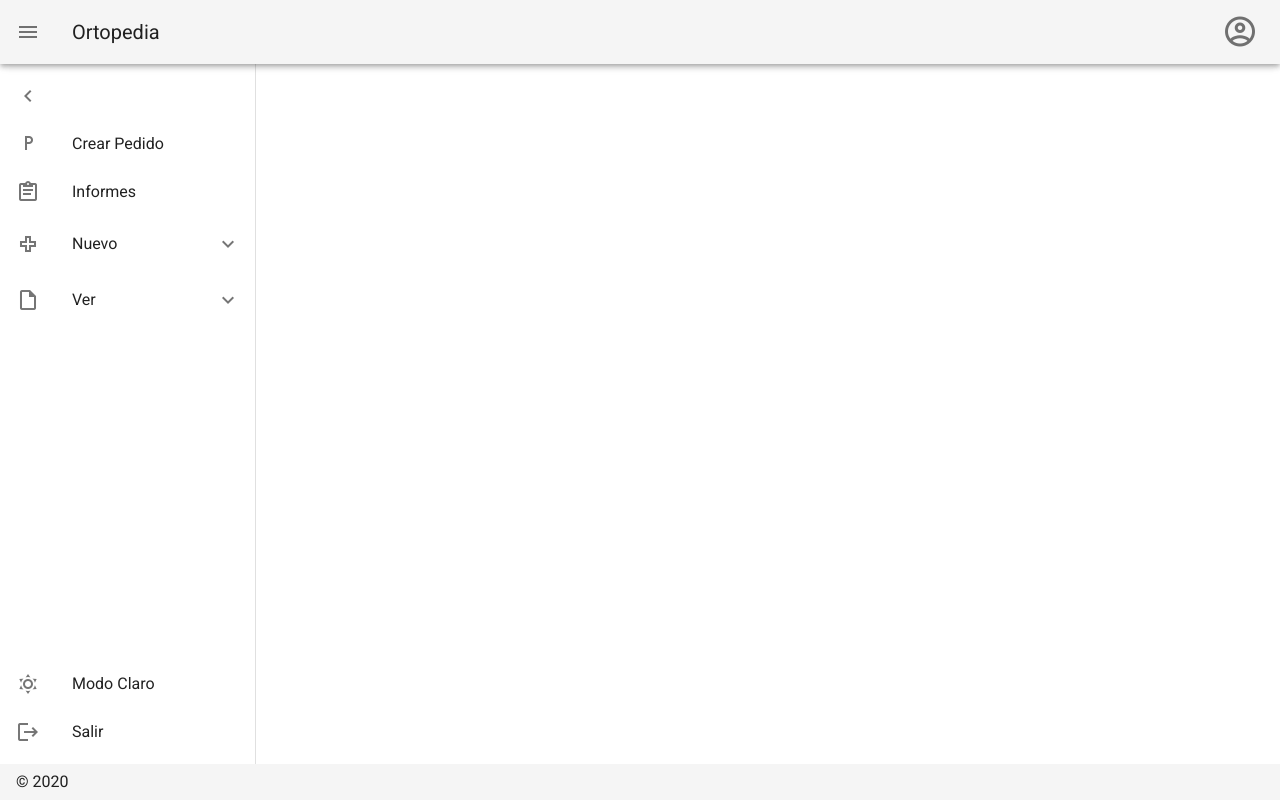
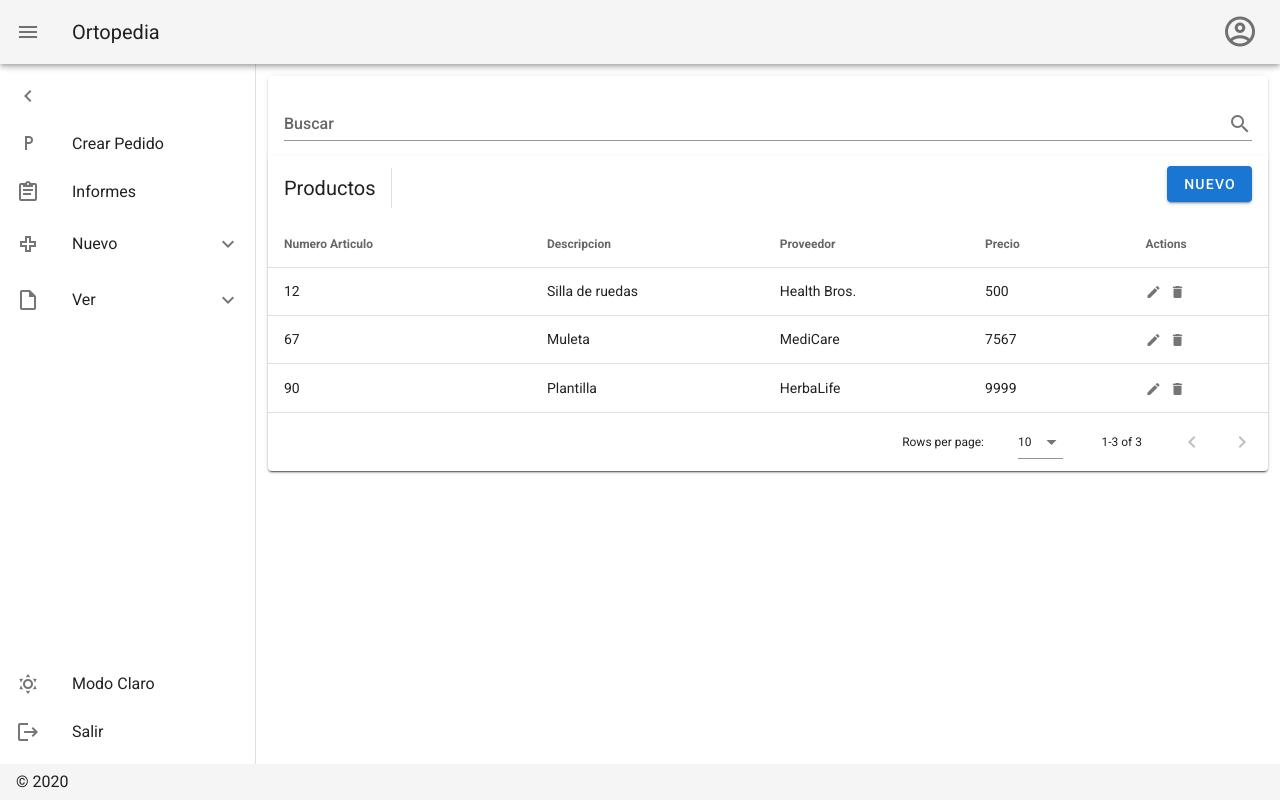
Before and after one commit to francocava/Ortopedia-FrontEnd, a Nuxt app: page /productos in a window 1280 px wide. Built offline with nearby package versions, Linux system fonts and the light colour scheme.

Commit message:
agrego ver productos

```diff
--- a/layouts/default.vue
+++ b/layouts/default.vue
@@ -152,7 +152,7 @@ export default {
             { title: 'Pagos', to: '/pagos' },
             { title: 'Cobros', to: '/cobros' },
             { title: 'Facturas', to: '' },
-            { title: 'Productos', to: '' },
+            { title: 'Productos', to: '/productos' },
             { title: 'Accesorios', to: '/accesorios' },
             { title: 'Obras Sociales', to: '/obras-sociales' },
             { title: 'Sucursales', to: '/sucursales' },
--- /dev/null
+++ b/pages/productos.vue
@@ -0,0 +1,228 @@
+<template>
+  <v-card>
+    <v-card-title>
+      <v-text-field
+        v-model="search"
+        append-icon="mdi-magnify"
+        label="Buscar"
+        single-line
+        hide-details
+      ></v-text-field>
+    </v-card-title>
+    <v-data-table
+      :headers="headers"
+      :items="clientes"
+      :search="search"
+      sort-by="nombre"
+      class="elevation-1"
+    >
+      <template v-slot:top>
+        <v-toolbar flat>
+          <v-toolbar-title>Productos</v-toolbar-title>
+          <v-divider class="mx-4" inset vertical></v-divider>
+          <v-spacer></v-spacer>
+          <v-dialog v-model="dialog" max-width="500px">
+            <template v-slot:activator="{ on, attrs }">
+              <v-btn color="primary" dark class="mb-2" v-bind="attrs" v-on="on">
+                Nuevo
+              </v-btn>
+            </template>
+            <v-card>
+              <v-card-title>
+                <span class="headline">{{ formTitle }}</span>
+              </v-card-title>
+
+              <v-card-text>
+                <v-container>
+                  <v-row>
+                    <v-col cols="12" sm="6" md="4">
+                      <v-text-field
+                        v-model="editedItem.nroArt"
+                        label="Nro Articulo"
+                      ></v-text-field>
+                    </v-col>
+                    <v-col cols="12" sm="6" md="4">
+                      <v-text-field
+                        v-model="editedItem.descripcion"
+                        label="Descripcion"
+                      ></v-text-field>
+                    </v-col>
+                     <v-col cols="12" sm="6" md="4">
+                      <v-text-field
+                        v-model="editedItem.proveedor"
+                        label="Proveedor"
+                      ></v-text-field>
+                    </v-col>
+                    <v-col cols="12" sm="6" md="4">
+                      <v-text-field
+                        v-model="editedItem.precio"
+                        label="Precio"
+                      ></v-text-field>
+                    </v-col>
+                  </v-row>
+                </v-container>
+              </v-card-text>
+
+              <v-card-actions>
+                <v-spacer></v-spacer>
+                <v-btn color="blue darken-1" text @click="close">
+                  Cancelar
+                </v-btn>
+                <v-btn color="blue darken-1" text @click="save">
+                  Guardar
+                </v-btn>
+              </v-card-actions>
+            </v-card>
+          </v-dialog>
+          <v-dialog v-model="dialogDelete" max-width="500px">
+            <v-card>
+              <v-card-title class="headline"
+                >Estas seguro que queres eliminar el item?</v-card-title
+              >
+              <v-card-actions>
+                <v-spacer></v-spacer>
+                <v-btn color="blue darken-1" text @click="closeDelete"
+                  >Cancelar</v-btn
+                >
+                <v-btn color="blue darken-1" text @click="deleteItemConfirm"
+                  >OK</v-btn
+                >
+                <v-spacer></v-spacer>
+              </v-card-actions>
+            </v-card>
+          </v-dialog>
+        </v-toolbar>
+      </template>
+      <template v-slot:item.actions="{ item }">
+        <v-icon small class="mr-2" @click="editItem(item)"> mdi-pencil </v-icon>
+        <v-icon small @click="deleteItem(item)"> mdi-delete </v-icon>
+      </template>
+      <template v-slot:no-data>
+        <v-btn color="primary" @click="initialize"> Reset </v-btn>
+      </template>
+    </v-data-table>
+  </v-card>
+</template>
+
+<script>
+export default {
+  data: () => ({
+    search: '',
+    dialog: false,
+    dialogDelete: false,
+    headers: [
+      {
+        text: 'Numero Articulo',
+        align: 'start',
+        sortable: true,
+        value: 'nroArt',
+      },
+      { text: 'Descripcion', value: 'descripcion' },
+      { text: 'Proveedor', value: 'proveedor', sortable: true },
+      { text: 'Precio', value: 'precio'},
+      { text: 'Actions', value: 'actions', sortable: false },
+    ],
+    pagos: [],
+    editedIndex: -1,
+    editedItem: {
+      nroArt: 0,
+      descripcion: '',
+      proveedor: '',
+      precio: 0,
+    },
+    defaultItem: {
+      nroArt: 0,
+      descripcion: '',
+      proveedor: '',
+      precio: 0,
+    },
+  }),
+
+  computed: {
+    formTitle() {
+      return this.editedIndex === -1 ? 'New Item' : 'Edit Item'
+    },
+  },
+
+  watch: {
+    dialog(val) {
+      val || this.close()
+    },
+    dialogDelete(val) {
+      val || this.closeDelete()
+    },
+  },
+
+  created() {
+    this.initialize()
+  },
+
+  methods: {
+    initialize() {
+      this.clientes = [
+        {
+          nroArt: 12,
+          descripcion: 'Silla de ruedas',
+          proveedor: 'Health Bros.',
+          precio: 500,
+        },
+        {
+          nroArt: 67,
+          descripcion: 'Muleta',
+          proveedor: 'MediCare',
+          precio: 7567,
+        },
+        {
+          nroArt: 90,
+          descripcion: 'Plantilla',
+          proveedor: 'HerbaLife',
+          precio: 9999,
+        },
+
+      ]
+    },
+
+    editItem(item) {
+      this.editedIndex = this.pagos.indexOf(item)
+      this.editedItem = Object.assign({}, item)
+      this.dialog = true
+    },
+
+    deleteItem(item) {
+      this.editedIndex = this.pagos.indexOf(item)
+      this.editedItem = Object.assign({}, item)
+      this.dialogDelete = true
+    },
+
+    deleteItemConfirm() {
+      this.pagos.splice(this.editedIndex, 1)
+      this.closeDelete()
+    },
+
+    close() {
+      this.dialog = false
+      this.$nextTick(() => {
+        this.editedItem = Object.assign({}, this.defaultItem)
+        this.editedIndex = -1
+      })
+    },
+
+    closeDelete() {
+      this.dialogDelete = false
+      this.$nextTick(() => {
+        this.editedItem = Object.assign({}, this.defaultItem)
+        this.editedIndex = -1
+      })
+    },
+
+    save() {
+      if (this.editedIndex > -1) {
+        Object.assign(this.pagos[this.editedIndex], this.editedItem)
+      } else {
+        this.pagos.push(this.editedItem)
+      }
+      this.close()
+    },
+  },
+}
+</script>
```
Also changed, not shown: pages/facturas.vue (added).
